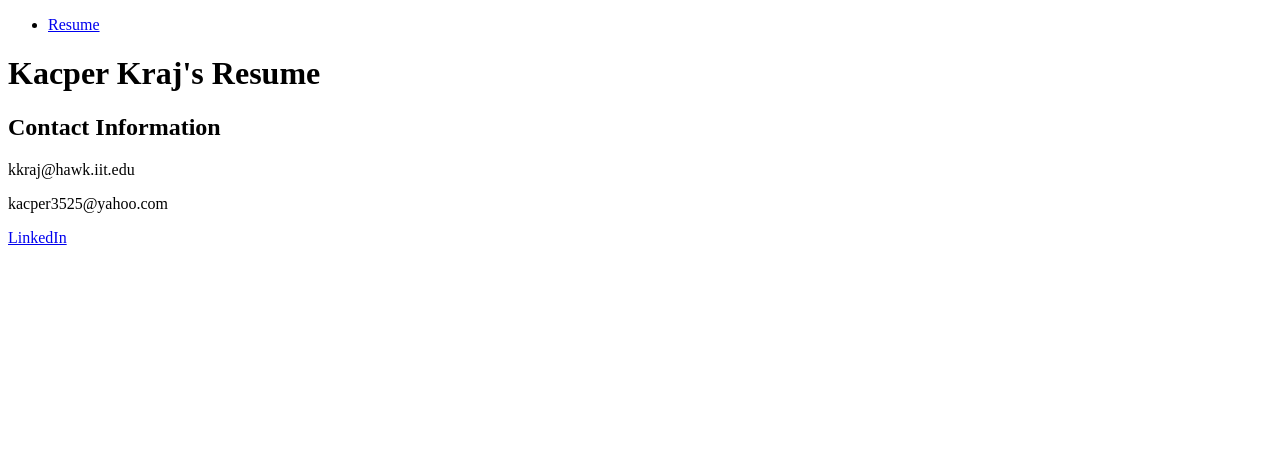
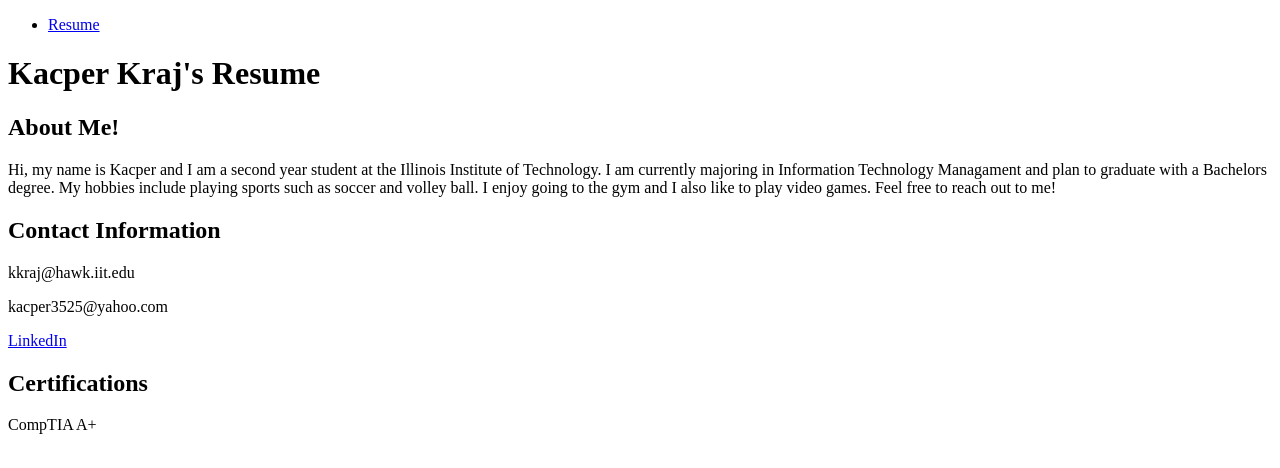
Before and after one commit to kacperk101/ITMD361_Project1, a plain HTML site: page resume.html in a window 1280 px wide. Drawn offline with Linux system fonts and the light colour scheme.

Commit message:
Update resume.html
Added an about me section along with a section listing my certifications.

```diff
--- a/resume.html
+++ b/resume.html
@@ -15,9 +15,18 @@
       </nav>
     </header>
     <h1>Kacper Kraj's Resume</h1>
-	 <section id="pinfo">
-      <h2>Contact Information</h2>
+	<h2>About Me!</h2>
+	 <section id="aboutme">
+        <p>Hi, my name is Kacper and I am a second year student at the Illinois Institute of Technology. I am currently majoring in Information Technology Managament and plan to graduate with a Bachelors degree.
+	    My hobbies include playing sports such as soccer and volley ball. I enjoy going to the gym and I also like to play video games. Feel free to reach out to me!</p>
+    </section>
+	 <section id="personalinfo">
+	 <h2>Contact Information</h2>
       <p>kkraj@hawk.iit.edu</p>
 	  <p>kacper3525@yahoo.com</p>
       <p><a href="https://www.linkedin.com/in/kacper-kraj/">LinkedIn</a></p>
     </section>
+	<section id="certs">
+	  <h2>Certifications</h2>
+      <p>CompTIA A+</p>
+    </section>
```
